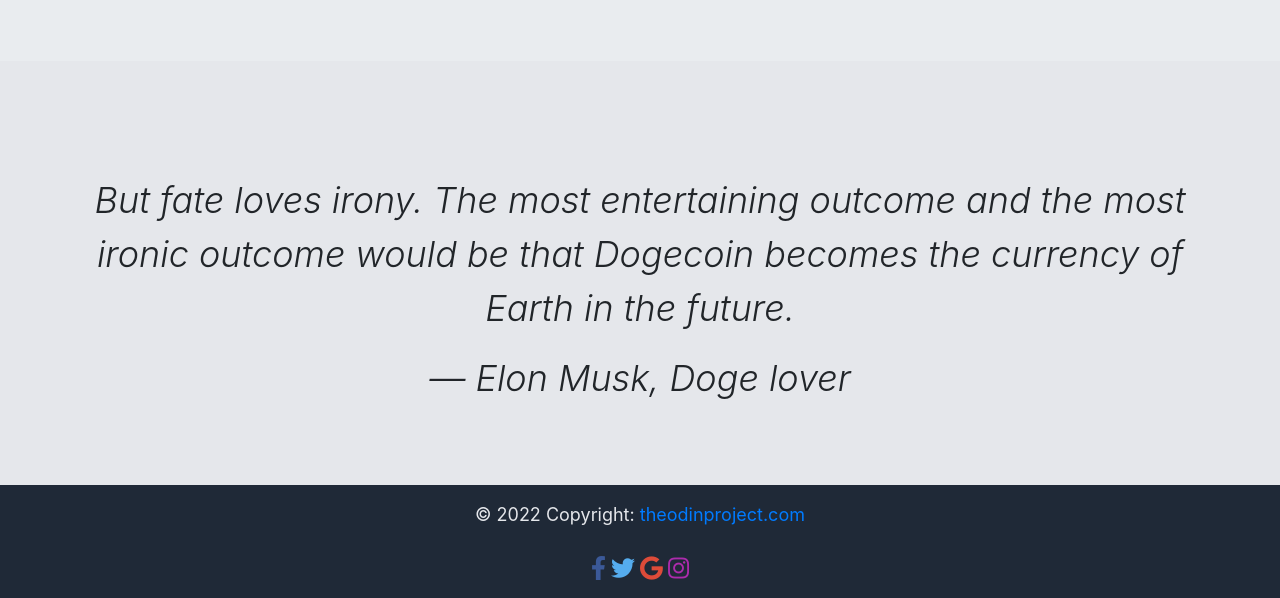
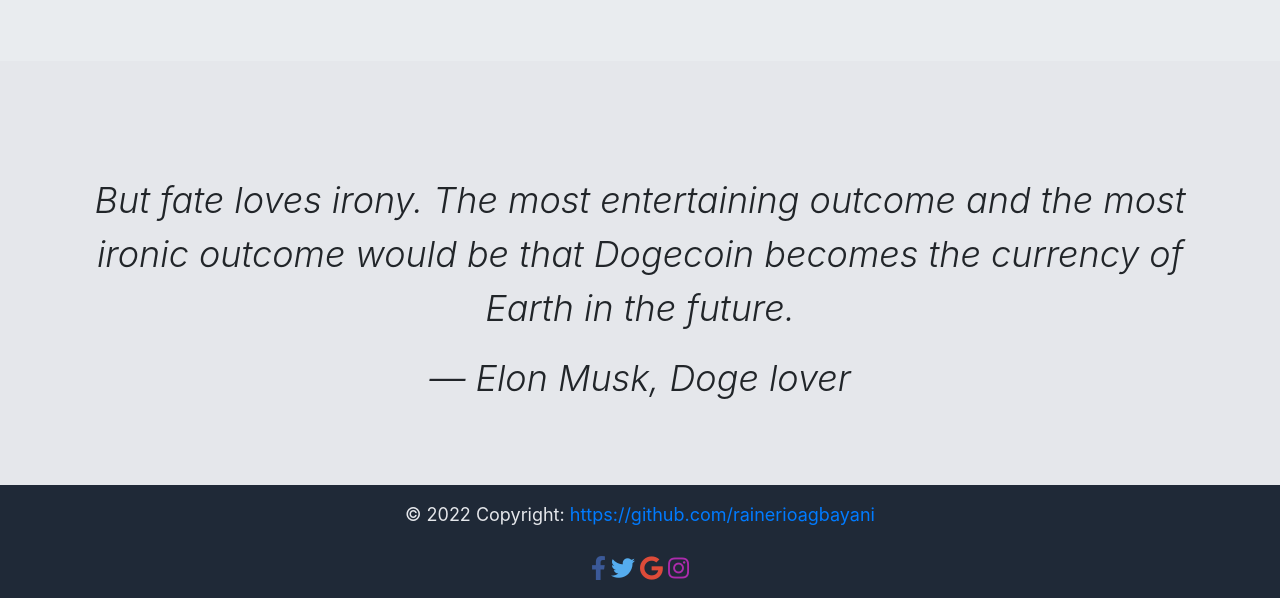
Before and after one commit to rainerioagbayani/landing-page, a plain HTML site: page index.html in a window 1280 px wide. Shown: the part 954-1552 px from the top of the page. Drawn offline with nearby package versions, Linux system fonts and the light colour scheme.

Commit message:
changed url of footer

```diff
--- a/index.html
+++ b/index.html
@@ -143,7 +143,7 @@
 
   <!-- Copyright -->
   <div class="footer-copyright text-center py-3">© 2022 Copyright:
-    <a href="https://mdbootstrap.com/"> theodinproject.com</a>
+    <a href="https://mdbootstrap.com/">https://github.com/rainerioagbayani</a>
     <br><br>
     <div class="col-md">
       <!-- Facebook -->
```
